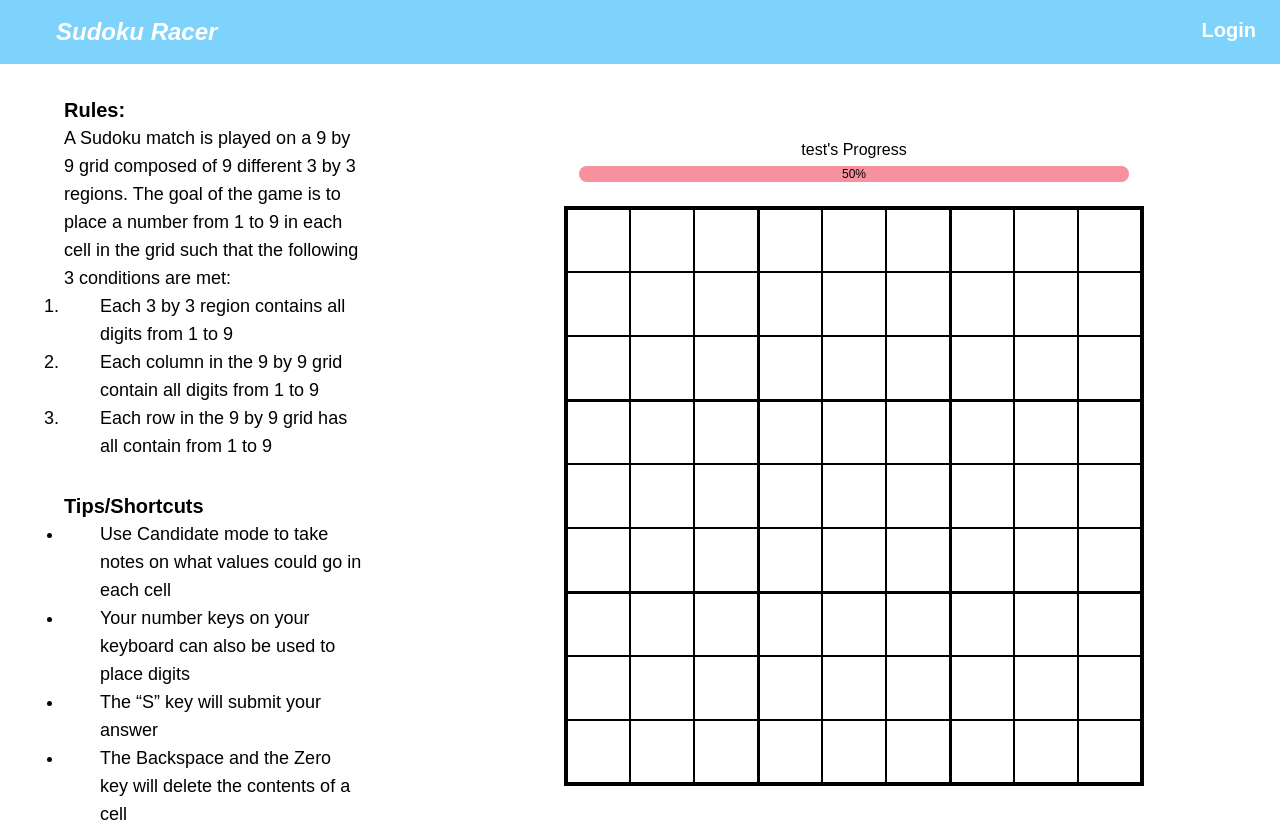
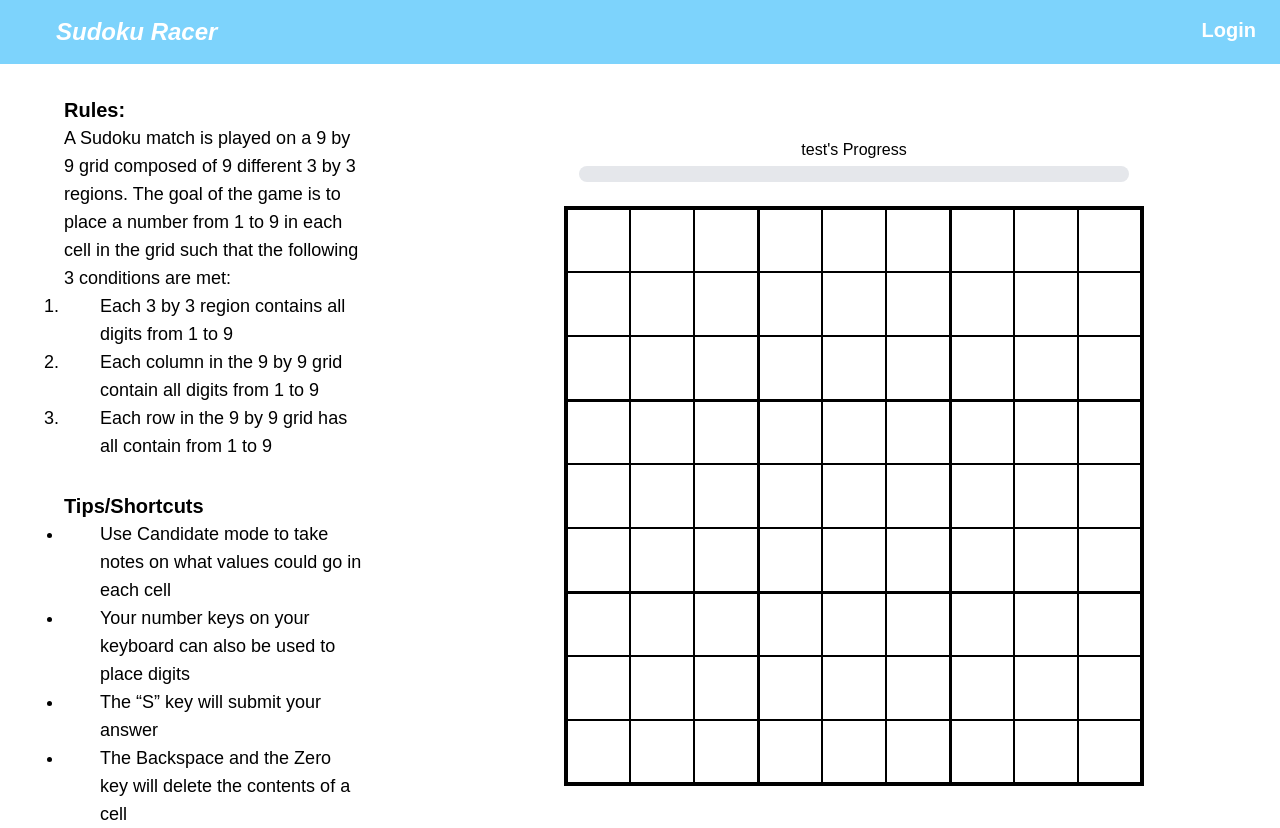
Before and after one commit to vmporuri/sudoku-racer, a React (Vite) app in the folder frontend/: page /play in a window 1280 px wide. Built offline with nearby package versions, Linux system fonts and the light colour scheme; no server answers.

Commit message:
fix: progress bar doesn't scale properly

```diff
--- a/frontend/src/components/Game.jsx
+++ b/frontend/src/components/Game.jsx
@@ -1,13 +1,20 @@
+import { useState } from "react";
 import ProgressBar from "./ProgressBar";
 import Sidebar from "./Sidebar";
 import Sudoku from "./Sudoku";
 
 const Game = () => {
+  const [progress, setProgress] = useState(0);
+
   return (
     <div className="grow flex flex-col-reverse gap-6 lg:flex-row lg:gap-0 justify-start items-center my-8">
       <Sidebar />
       <div className="mx-auto flex flex-col gap-6 justify-center items-center">
-        <ProgressBar opponentName={"test"} progress={50} className="mr-24" />
+        <ProgressBar
+          opponentName={"test"}
+          progress={progress}
+          className="mr-24"
+        />
         <Sudoku />
       </div>
     </div>
--- a/frontend/src/components/ProgressBar.jsx
+++ b/frontend/src/components/ProgressBar.jsx
@@ -4,7 +4,8 @@ const ProgressBar = ({ opponentName, progress }) => {
       <h2 className="text-center mb-1">{opponentName}'s Progress</h2>
       <div className="h-4 w-[550px] rounded-lg bg-gray-200">
         <div
-          className={`h-4 w-[${progress}%] rounded-lg overflow-hidden bg-[#f8919e] text-center text-xs`}
+          className={`h-4 rounded-lg overflow-hidden bg-[#f8919e] text-center text-xs`}
+          style={{ width: `${progress}%` }}
         >
           {progress > 6 ? `${progress}%` : ""}
         </div>
```
